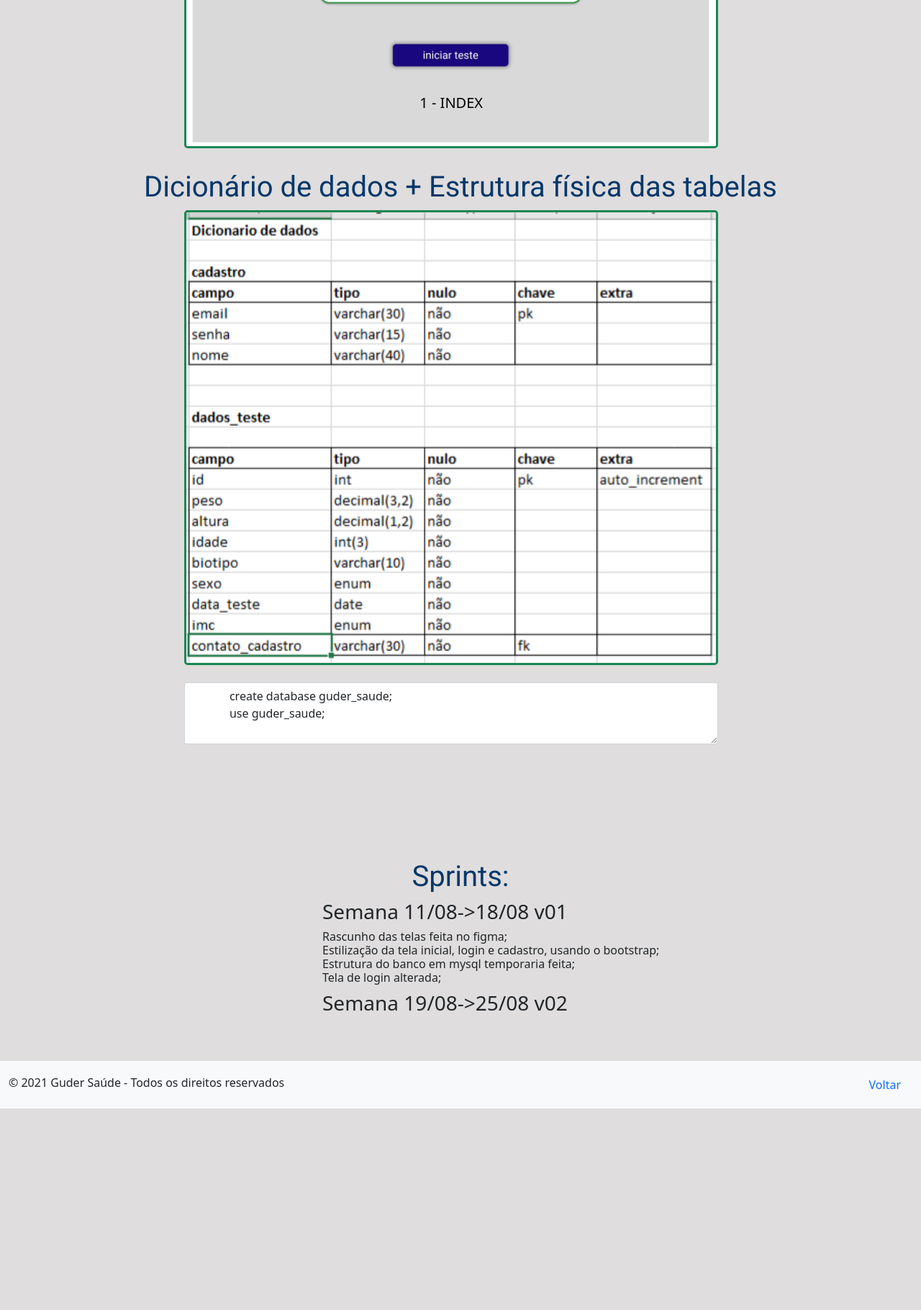
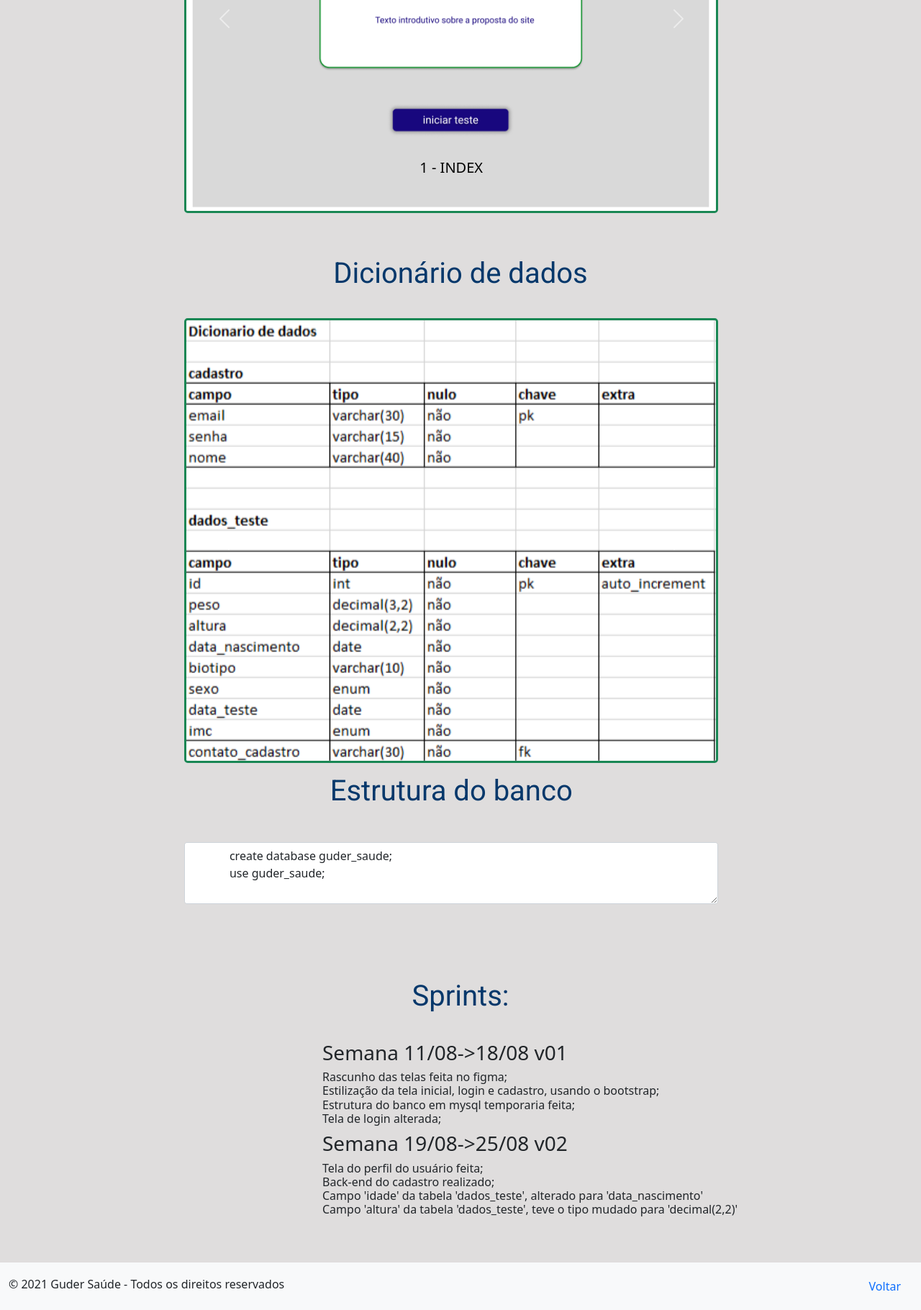
Before and after one commit to userKael/siteTCC, a PHP site: page /documentacao.html in a window 1280 px wide. Shown: the part 800-2620 px from the top of the page at 72% size. Before the commit the page ends 2340 px from the top, so only its background shows below. Run offline with PHP 8.4, Linux system fonts and the light colour scheme.

Commit message:
Documentação atualizada

```diff
--- a/CSS/style.css
+++ b/CSS/style.css
@@ -50,6 +50,8 @@
 h1 {
     font-family: 'Roboto', sans-serif;
     color: #06386b;
+    padding-top: 15px;
+    padding-bottom: 15px;
 }
 
 #div-txt-intro {
--- a/documentacao.html
+++ b/documentacao.html
@@ -31,11 +31,19 @@
                             <a class="nav-link" aria-current="page" href="#" id="color-c">DICAS SOBRE EXERCÍCIOS</a>
                         </li>
                         <li class="nav-item">
-                            <button type="submit" class="btn btn-outline-success rounded-circle"><svg  xmlns="http://www.w3.org/2000/svg" width="16" height="16" fill="currentColor" class="bi bi-person-circle" viewBox="0 0 16 16">
+                            <div class="dropdown">
+                                <button type="submit" class="btn btn-outline-success rounded-circle " type="button" id="dropdownMenuButton1" data-bs-toggle="dropdown" aria-expanded="false"><svg  xmlns="http://www.w3.org/2000/svg" width="16" height="16" fill="currentColor" class="bi bi-person-circle" viewBox="0 0 16 16">
                                     <path d="M11 6a3 3 0 1 1-6 0 3 3 0 0 1 6 0z" />
                                     <path fill-rule="evenodd"
                                         d="M0 8a8 8 0 1 1 16 0A8 8 0 0 1 0 8zm8-7a7 7 0 0 0-5.468 11.37C3.242 11.226 4.805 10 8 10s4.757 1.225 5.468 2.37A7 7 0 0 0 8 1z" />
                                 </svg></button>
+                                <ul class="dropdown-menu" aria-labelledby="dropdownMenuButton1">
+                                    <li><a class="dropdown-item" href="./perfil_do_usuario.html">PERFIL</a></li>
+                                    <!-- <li><a class="dropdown-item" href="#">ENTRAR</a></li>
+                                    <li><a class="dropdown-item" href="#">SAIR</a></li> -->
+                                </ul>
+                            </div>
+
 
                         </li>
 
@@ -43,9 +51,7 @@
                 </div>
                 <li class="nav-item dropdown" id="drop-down-responsive">
                     <a class="nav-link dropdown-toggle" href="#" id="navbarDropdown" role="button" data-bs-toggle="dropdown" aria-expanded="false">
-                        <svg xmlns="http://www.w3.org/2000/svg" width="16" height="16" fill="currentColor" class="bi bi-list" viewBox="0 0 16 16">
-                            <path fill-rule="evenodd" d="M2.5 12a.5.5 0 0 1 .5-.5h10a.5.5 0 0 1 0 1H3a.5.5 0 0 1-.5-.5zm0-4a.5.5 0 0 1 .5-.5h10a.5.5 0 0 1 0 1H3a.5.5 0 0 1-.5-.5zm0-4a.5.5 0 0 1 .5-.5h10a.5.5 0 0 1 0 1H3a.5.5 0 0 1-.5-.5z"/>
-                          </svg>
+                      Menu
                     </a>
                     <ul class="dropdown-menu" aria-labelledby="navbarDropdown">
                         <li><a class="dropdown-item" href="./index.html">TESTE</a></li>
@@ -54,11 +60,17 @@
                         <li>
                             <hr class="dropdown-divider">
                         </li>
-                        <li><button type="submit" class="btn btn-outline-success rounded-circle" id="bt-perfil"><svg  xmlns="http://www.w3.org/2000/svg" width="16" height="16" fill="currentColor" class="bi bi-person-circle" viewBox="0 0 16 16">
+                        <li>
+                            <a href="./perfil_do_usuario.html" class="nav-link">
+                                <button type="submit" class="btn btn-outline-success rounded-circle" id="bt-perfil"><svg  xmlns="http://www.w3.org/2000/svg" width="16" height="16" fill="currentColor" class="bi bi-person-circle" viewBox="0 0 16 16">
                                 <path d="M11 6a3 3 0 1 1-6 0 3 3 0 0 1 6 0z" />
                                 <path fill-rule="evenodd"
                                     d="M0 8a8 8 0 1 1 16 0A8 8 0 0 1 0 8zm8-7a7 7 0 0 0-5.468 11.37C3.242 11.226 4.805 10 8 10s4.757 1.225 5.468 2.37A7 7 0 0 0 8 1z" />
-                            </svg></button>PERFIL</li>
+                            </svg></button>PERFIL
+
+                            </a>
+
+                        </li>
                     </ul>
                 </li>
             </div>
@@ -213,19 +225,16 @@
     </div>
 
     <div id="titulo" style="margin-top: 30px;">
-        <h1 class="text-center">Dicionário de dados + Estrutura física das tabelas</h1>
+        <h1 class="text-center">Dicionário de dados</h1>
     </div>
 
     <div id="rascunhos">
         <div id="carouselExampleControls" class="carousel slide" data-bs-ride="carousel">
             <div class="carousel-inner border border-success border-3 rounded-3">
                 <div class="carousel-item active">
-                    <img src="./IMGs/Dicionario_dados.png" class="d-block w-100" alt="...">
+                    <img src="./IMGs/dicionario_dados.png" class="d-block w-100" alt="...">
                 </div>
-                <div class="carousel-item">
-                    <img src="./IMGs/estrutura_fisica_banco.png" class="d-block w-100" alt="...">
-                </div>
-                >
+
             </div>
             <button class="carousel-control-prev" type="button" data-bs-target="#carouselExampleControls" data-bs-slide="prev">
               <span class="carousel-control-prev-icon" aria-hidden="true"></span>
@@ -239,6 +248,7 @@
     </div>
     <div id="rascunhos">
         <div class="mb-3">
+            <h1 class="text-center">Estrutura do banco</h1>
             <label for="exampleFormControlTextarea1" class="form-label"></label>
             <textarea class="form-control" id="exampleFormControlTextarea1" rows="3">
             create database guder_saude;
@@ -255,7 +265,7 @@
             id int not null primary key auto_increment,
             peso decimal(3,2) not null,
             altura decimal(2,2) not null,
-            idade int(3) not null,
+            data_nascimento date not null,
             biotipo	enum('endomorfo', 'mesomorfo', 'ectomorfo') not null,
             sexo enum ('feminino', 'masculino'),
             data_teste	date not null,
@@ -284,10 +294,12 @@
             Semana 19/08->25/08 v02
         </h3>
         <h6>
+            Tela do perfil do usuário feita;<br> Back-end do cadastro realizado;<br>Campo 'idade' da tabela 'dados_teste', alterado para 'data_nascimento'<br>Campo 'altura' da tabela 'dados_teste', teve o tipo mudado para 'decimal(2,2)'
 
         </h6>
 
     </div>
+
 
     <footer id="rodape">
         <nav class="navbar navbar-light bg-light">
```
Also changed, not shown: index.html (+11 -7 lines), perfil_do_usuario.html (+13 -8 lines), IMGs/Dicionario_dados.png, IMGs/estrutura_fisica_banco.png (deleted).
